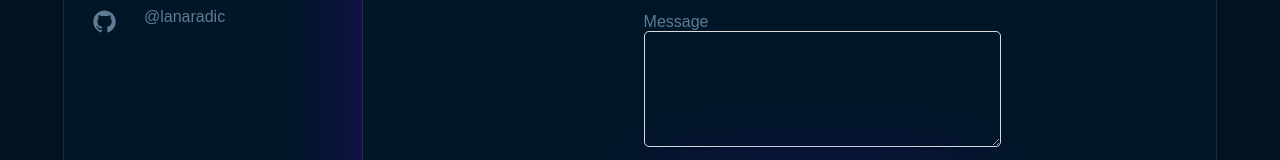
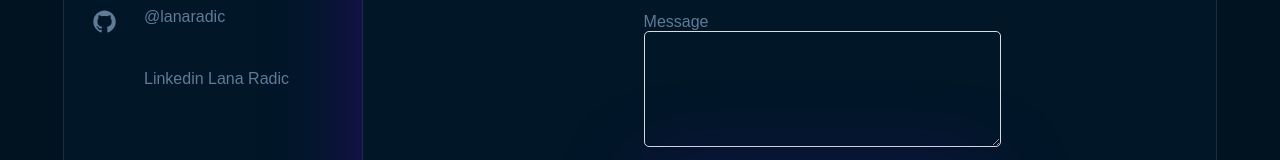
Before and after one commit to lanaradic/portfolio, a React (Vite) app: page /ContactMe in a window 1280 px wide. Shown: the part 270-430 px from the top of the page. Built offline with nearby package versions, Linux system fonts and the light colour scheme.

Commit message:
linkedin-added

```diff
--- a/src/pages/ContactMe.jsx
+++ b/src/pages/ContactMe.jsx
@@ -45,6 +45,9 @@ const ContactMe = () => {
 						</a>
 						<a href="https://github.com/lanaradic">099/3332850</a>
 						<a href="https://github.com/lanaradic">@lanaradic</a>
+						<a href="https://www.linkedin.com/in/lana-radi%C4%87-bb2695288/">
+							Linkedin Lana Radic
+						</a>
 					</div>
 				</div>
 			</div>
```
Also changed, not shown: src/assets/Linkedin-modified.svg (added).
